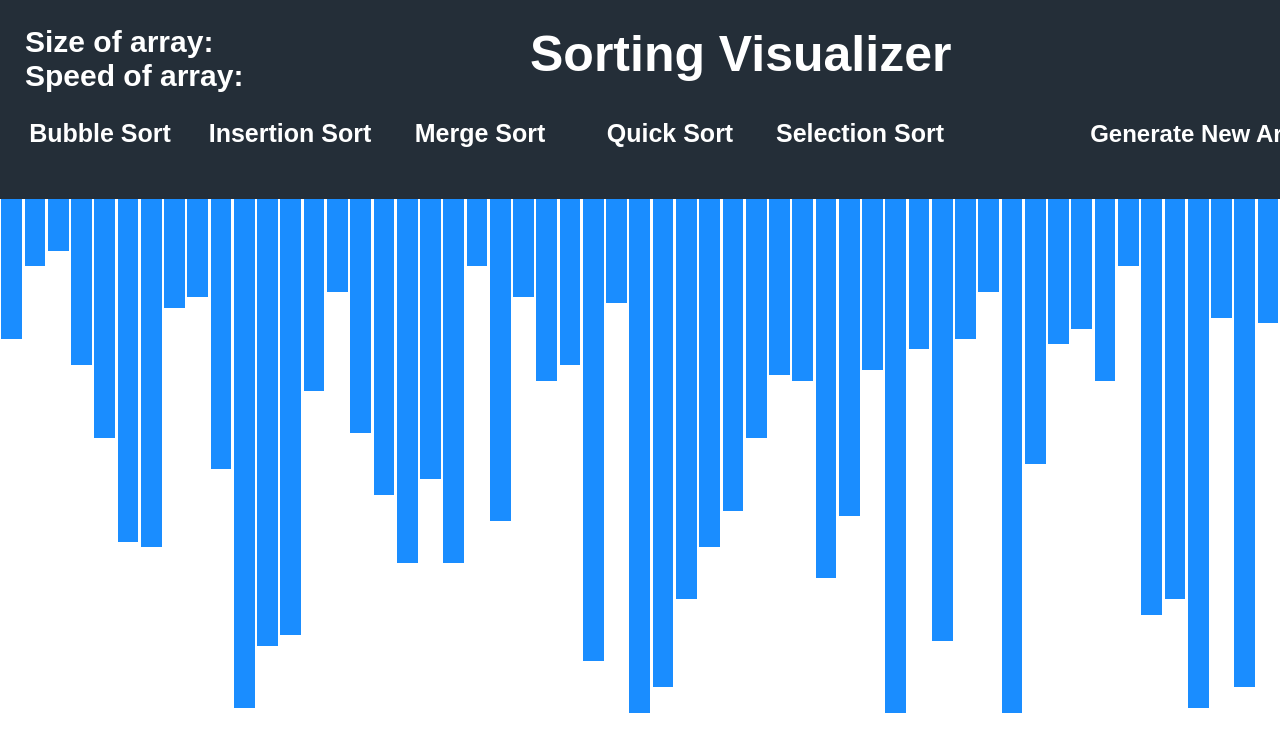
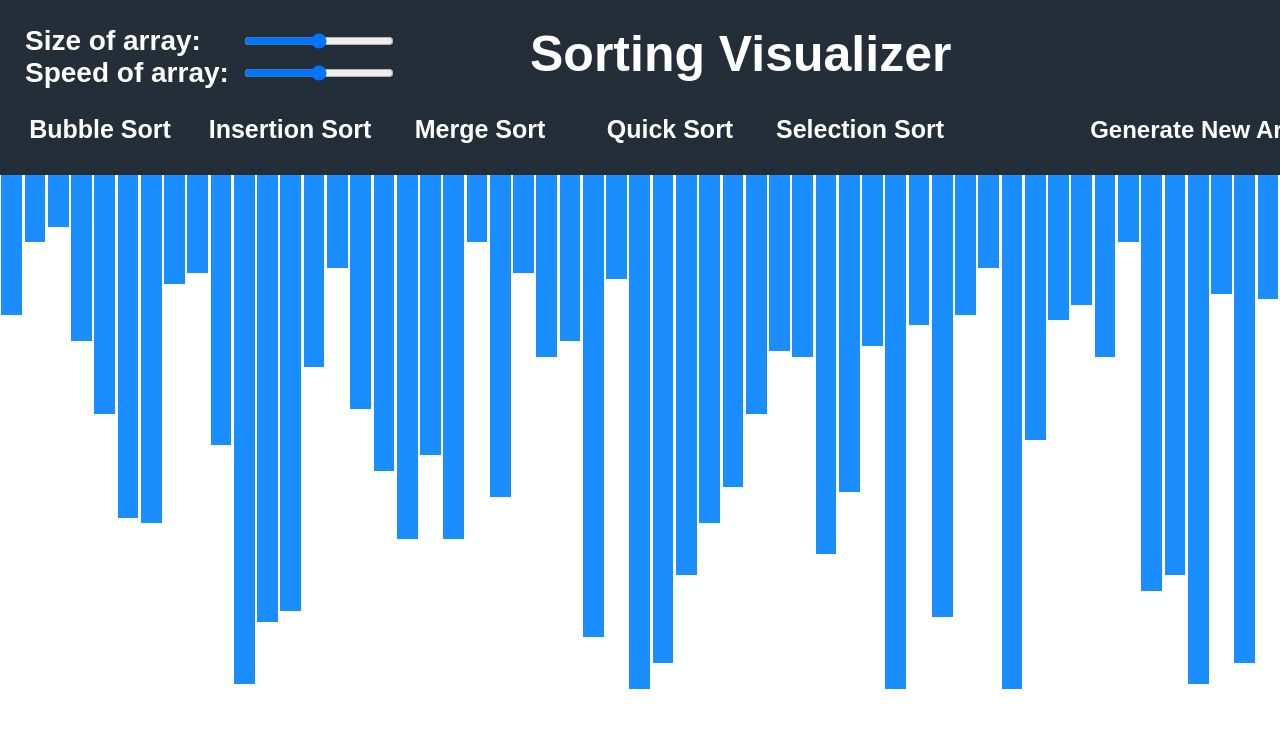
Before and after one commit to mjstroup/SortingVisualizer, a plain HTML site: page index.html in a window 1280 px wide. Shown: the top 752 px of the page. Drawn offline with Linux system fonts and the light colour scheme.

Commit message:
now css is fixed

```diff
--- a/index.html
+++ b/index.html
@@ -11,7 +11,9 @@
                 <h1 id="title">Sorting Visualizer</h1>
                 <div class="array-values">
                     <h1 id="a_size">Size of array:</h1>
-                    <h1 id="a_speed">Speed of array:</h1>
+                    <input id="array_speed" type="range" min=1 max=5 step=1 value=3>
+                    <h1 id="a_speed">Speed of array: &#160</h1>
+                    <input id="array_size" type="range" min=10 max=100 step=1 value=55>
                 </div>
                 <div class="buttons">
                     <button class="algo" id="bubble" type="button">Bubble Sort</button>
@@ -21,8 +23,6 @@
                     <button class="algo" id="selection" type="button">Selection Sort</button>
                 </div>
                 <button id="reset_array">Generate New Array</button>
-                <input id="array_size" type="range" min=10 max=100 step=1 value=55>
-                <input id="array_speed" type="range" min=1 max=5 step=1 value=3>
             </div>
         </header>
 
--- a/style.css
+++ b/style.css
@@ -19,30 +19,28 @@ h1 {
 }
 .array-values {
     display: grid;
+    grid-template-columns: max-content;
 }
 #a_size {
     grid-row: 1;
     grid-column: 1;
-    font-size: 30px;
-    float: left
+    font-size: 28px;
 }
 #array_size {
-    position: relative;
+    grid-row: 1;
+    grid-column: 2;
     width: 150px;
-    top: -80px;
-    left: -966px;
 }
 #a_speed {
     grid-row: 2;
     grid-column: 1;
-    float: left;
-    font-size: 30px;
+    font-size: 28px;
 }
 #array_speed {
-    position: relative;
+    grid-row: 2;
+    grid-column: 2;
     width: 150px;
-    top: -45px;
-    left: -1120px;
+
 }
 #reset_array {
     background: #242e38;
```
